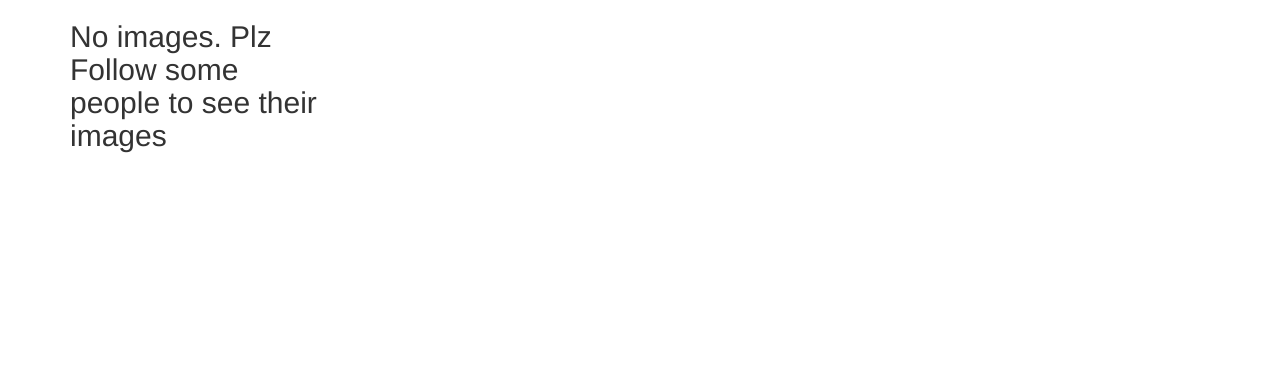
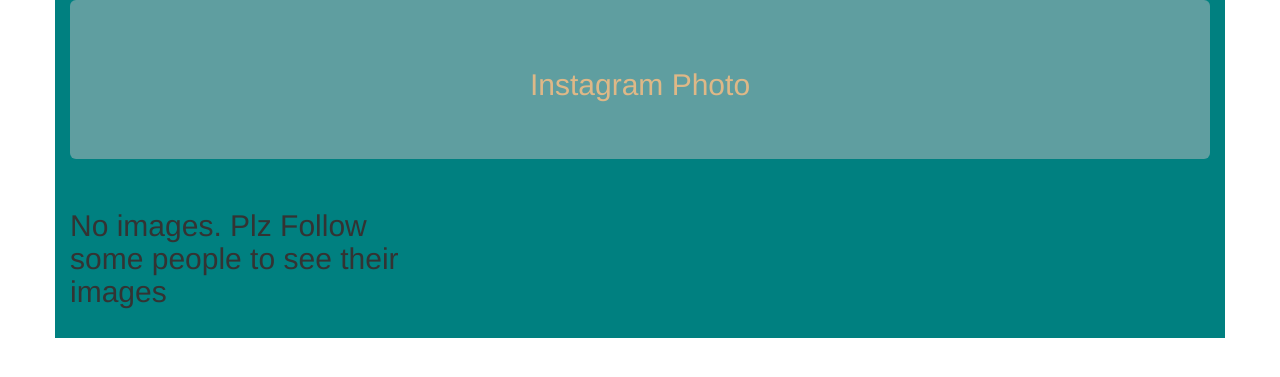
Before and after one commit to omukankurunziza/instagram-app, a Django app: template instagram/templates/index.html in a window 1280 px wide. Shown: the top 377 px of the page. Run offline with Django 3.2, Linux system fonts and the light colour scheme; the template is opened without the code that fills it, so the values that code supplies are empty; some libraries are stand-ins or nearby versions.

Commit message:
add index.html

```diff
--- a/instagram/templates/index.html
+++ b/instagram/templates/index.html
@@ -1,9 +1,12 @@
 {% extends 'base.html' %}
 
 {% block content %}
-<div class="container top">
+<div class="container top"style="background:teal;font-size: 20px" >
+  <div class="jumbotron" style="background:cadetblue">
+    <h1 style="color:burlywood;font-size: 30px" class="text-center"> Instagram Photo </h1>
+  </div>
     <div class="row">
-        <div class="col-md-3">
+        <div class="col-xs-12 col-sm-6 col-md-4 col-lg-4" style="margin-bottom: 20px" >
             {% for image in image_posts %}
             <div class="home-images">
                 <p class="home-text">
```
